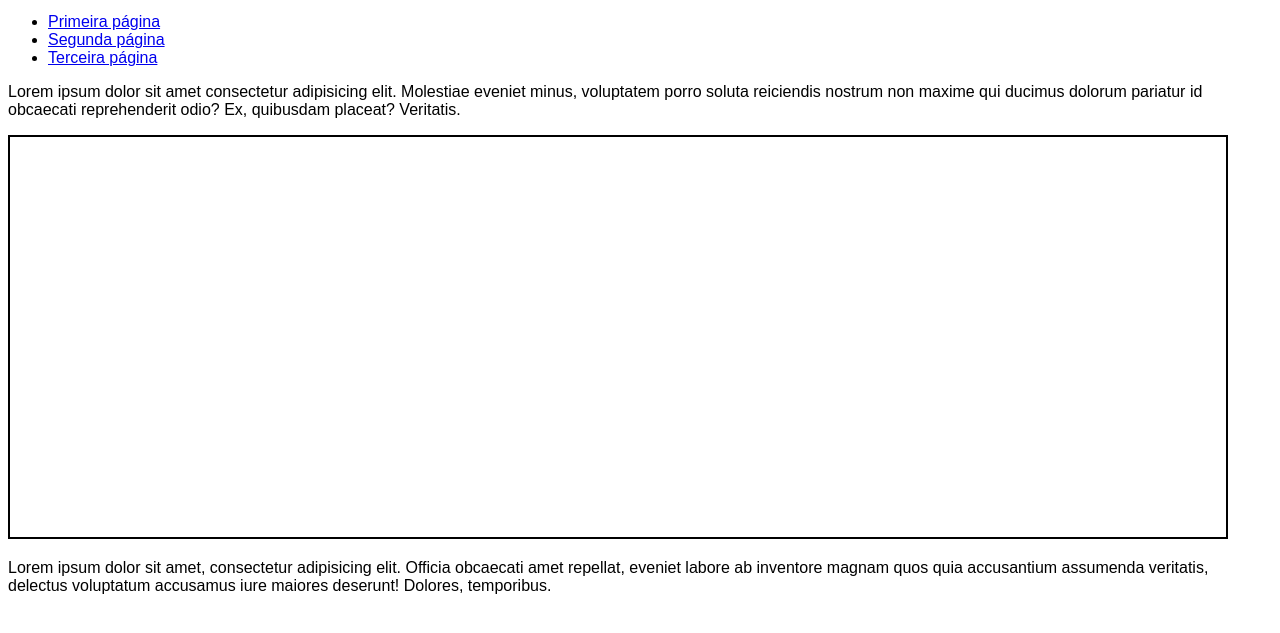
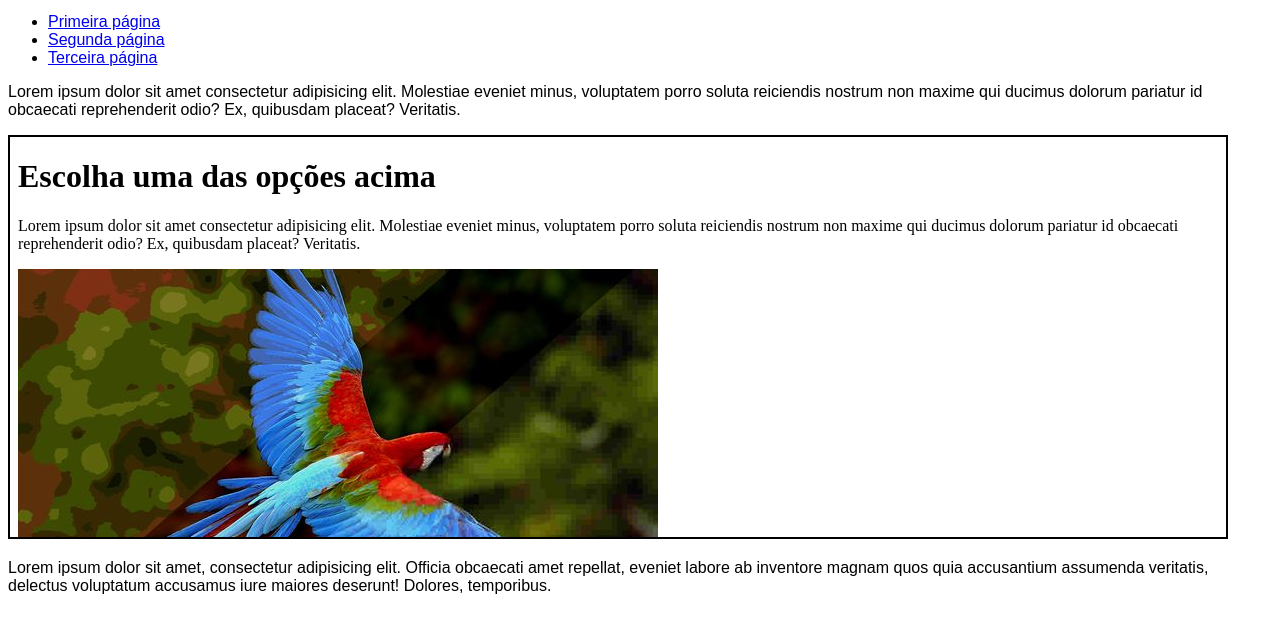
Before and after one commit to mmaltivo/HTLM_CSS, a plain HTML site: page EXERCÍCIOS/ex024/iframe003.html in a window 1280 px wide. Shown: the part 119-752 px from the top of the page. Drawn offline with Linux system fonts and the light colour scheme.

Commit message:
conteúdo no iframe por código

```diff
--- a/EXERCÍCIOS/ex024/iframe003.html
+++ b/EXERCÍCIOS/ex024/iframe003.html
@@ -27,7 +27,7 @@
 
     <p>Lorem ipsum dolor sit amet consectetur adipisicing elit. Molestiae eveniet minus, voluptatem porro soluta reiciendis nostrum non maxime qui ducimus dolorum pariatur id obcaecati reprehenderit odio? Ex, quibusdam placeat? Veritatis.</p>
 
-    <iframe name="frame" src="">
+    <iframe name="frame" srcdoc="<h1> Escolha uma das opções acima</h1><p>Lorem ipsum dolor sit amet consectetur adipisicing elit. Molestiae eveniet minus, voluptatem porro soluta reiciendis nostrum non maxime qui ducimus dolorum pariatur id obcaecati reprehenderit odio? Ex, quibusdam placeat? Veritatis.</p><img src='imagem/i257652.jpeg'>">
         <p>infelizmente seu navegador não é compatível com isso</p>
     </iframe>
 
```
